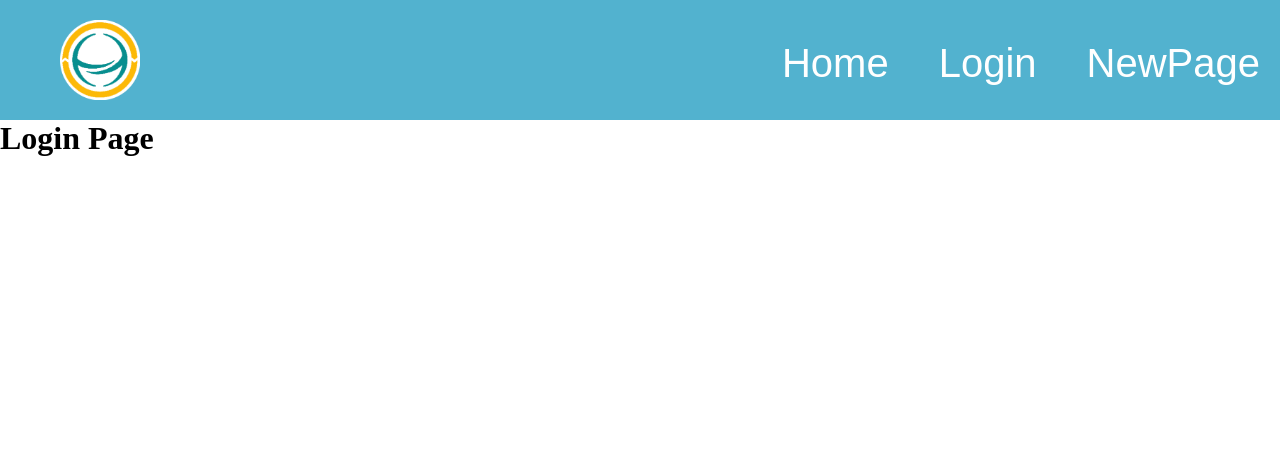
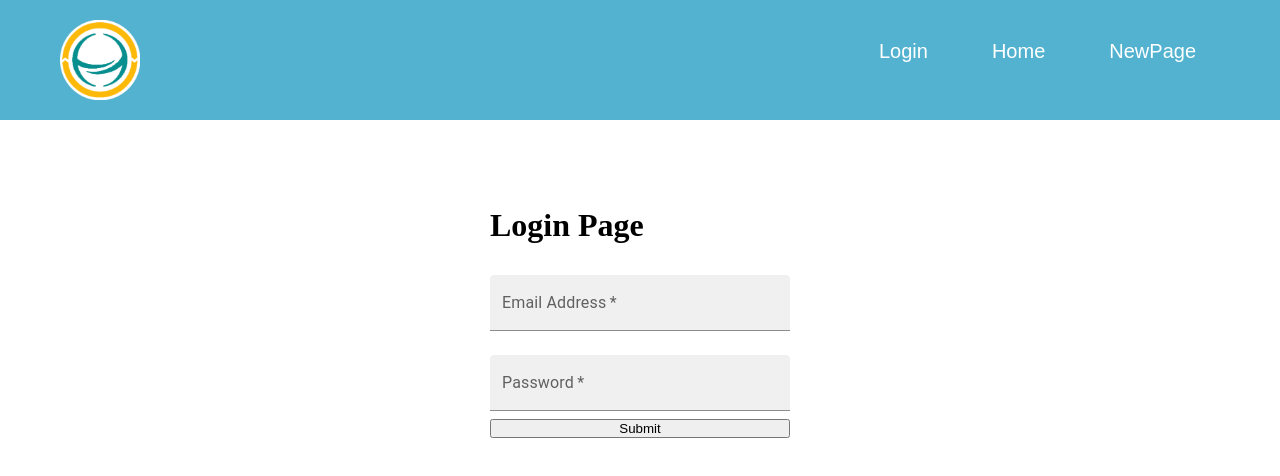
Before and after one commit to j3ffr3yv/vehicle-maintenance-recorder, a React (Create React App) app in the folder client/: page /login in a window 1280 px wide. Shown: the top 476 px of the page. Built offline with nearby package versions, Linux system fonts and the light colour scheme.

Commit message:
Merge branch 'main' of https://github.com/j3ffr3yv/vehicle-maintenance-recorder

```diff
--- a/client/package.json
+++ b/client/package.json
@@ -3,12 +3,18 @@
   "version": "0.1.0",
   "private": true,
   "dependencies": {
+    "@emotion/react": "^11.8.2",
+    "@emotion/styled": "^11.8.1",
+    "@material-ui/core": "^5.0.0-beta.5",
+    "@mui/material": "^5.5.0",
     "@testing-library/jest-dom": "^5.16.2",
     "@testing-library/react": "^12.1.3",
     "@testing-library/user-event": "^13.5.0",
     "axios": "^0.26.0",
+    "bootstrap": "^5.1.3",
     "moment": "^2.29.1",
     "react": "^17.0.2",
+    "react-bootstrap": "^2.2.0",
     "react-dom": "^17.0.2",
     "react-router-dom": "^6.2.2",
     "react-scripts": "^5.0.0",
--- a/client/src/App.js
+++ b/client/src/App.js
@@ -1,9 +1,11 @@
 import React from "react";
 import { BrowserRouter as Router, Route, Routes, Navigate } from "react-router-dom";
+
 import Home from './components/jsx/Home.jsx';
 import NavBar from './components/jsx/NavBar.jsx';
 import Login from './components/jsx/Login.jsx';
 import NewPage from './components/jsx/NewPage.jsx';
+
 import './components/css/NavBar.css';
 
 const App = () => {
--- a/client/src/components/css/Login.css
+++ b/client/src/components/css/Login.css
@@ -0,0 +1,50 @@
+.loginMenuParent {
+    position: relative;
+    display: flex;
+    width: 100%;
+    height: 200%;
+    justify-content: center;
+    align-content: flex-start;
+    align-items: flex-start;
+}
+
+
+.loginMenu {
+    display: flex;
+    flex-direction:column;
+    width:  300px;
+    height: 300px;
+    margin-top: 20px;
+
+    justify-content: center;
+
+    /*border: solid;
+    border-width: 10px;
+    border-color: rgb(82,178,207);*/
+    background-color: rgb(255, 255, 255,);
+}
+
+.loginTextParent {
+    display:flex;
+    flex-direction:column;
+    justify-content: center !important;
+    align-items: center !important;
+}
+
+.loginText {
+    display:flex;
+    flex-direction: column;
+    margin-bottom: 5%;
+}
+
+.loginTextField {
+    display:flex;
+    flex-direction:column;
+    justify-content: center;
+    margin: 5% 10%;
+}
+
+.loginSubmit {
+    display:flex;
+    margin-top: 5%;
+}
--- a/client/src/components/css/NavBar.css
+++ b/client/src/components/css/NavBar.css
@@ -9,29 +9,49 @@
     width: 100%;
     height: 100%;
     padding: 20px;
+    margin-bottom: 2.5%;
 
     background-color: rgb(82,178,207);
     float:left;
+    overflow: hidden;
 }
 
-.loginButton {
-    position:static;
+.navButtons {
+    display: flex;
     padding-top: 20px;
     padding-right: 40px;
-    float:right;
+    align-content:center;
+    justify-content: right;
+    flex-direction:row;
+    float: right;
+    width: 50%;
 
     font-size: 40px;
     color: rgb(255, 255, 255);
 }
 
-.loginButtonText {
+.NavBarText {
+    display: flex;
+    margin-right: 10%;
     text-decoration: none;
     color: rgb(255, 255, 255);
     font-family:Arial, Helvetica, sans-serif;
+    font-size: 20px;
+}
+
+.loginButtonText {
+    background: none;
+    border:none;
+    text-decoration: none;
+
+    color: rgb(255, 255, 255);
+    font-family:Arial, Helvetica, sans-serif;
     padding-left: 50px;
+    font-size: 40px;
 }
 
 .logoImage {
+    display: flex;
     height: 80px;
     width: 80px;
     margin-left: 40px;
--- a/client/src/components/jsx/Login.jsx
+++ b/client/src/components/jsx/Login.jsx
@@ -1,10 +1,16 @@
 import React from 'react';
 import '../css/Login.css';
+import {Container, AppBar, Typography, Grow, Grid, TextField, Button} from '@material-ui/core';
 
 function Login() {
     return (
-        <div>
-            <h1>Login Page</h1>
+        <div className = "loginMenuParent">
+            <div className = "loginMenu">
+                <h1 className = "loginText">Login Page</h1>
+                <TextField className = "loginTextField" name = "Email" variant = "filled" label = "Email Address" margin = "normal" InputLabel inputlabelprops = {{ shrink: true}} required/>
+                <TextField className = "loginTextField" name = "Password" variant = "filled" label = "Password" margin = "normal" InputLabel inputlabelprops = {{ shrink: true}} required/>
+                <button> Submit </button>
+            </div>
         </div>
     )
 }
--- a/client/src/components/jsx/NavBar.jsx
+++ b/client/src/components/jsx/NavBar.jsx
@@ -1,14 +1,16 @@
 import React from 'react';
 import { NavLink, useNavigate } from "react-router-dom";
 
+import "../css/NavBar.css";
+
 function NavBar(){
     return (
-        <div class = 'mainNavBarContent'>
-            <img class='logoImage' src={require("../../Images/Logo.png")}/>
-            <div class='loginButton'>
-                <NavLink className='loginButtonText' to="/">Home</NavLink>
-                <NavLink className='loginButtonText' to="/login">Login</NavLink>
-                <NavLink className='loginButtonText' to="/newpage">NewPage</NavLink>
+        <div className = 'mainNavBarContent'>
+            <img className='logoImage' src={require("../../Images/Logo.png")}/>
+            <div className='navButtons'>
+                <NavLink className='NavBarText' to="/login">Login</NavLink>
+                <NavLink className='NavBarText' to="/">Home</NavLink>
+                <NavLink className='NavBarText' to="/newpage">NewPage</NavLink>
             </div>
         </div>
     )
```
Also changed, not shown: 1 other file (tests, documents, lock files or other folders).
